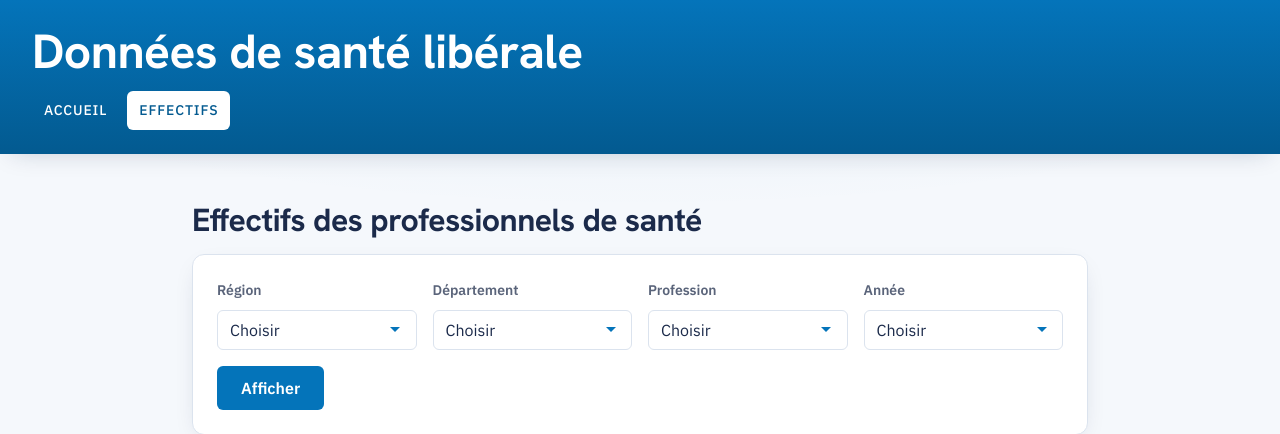
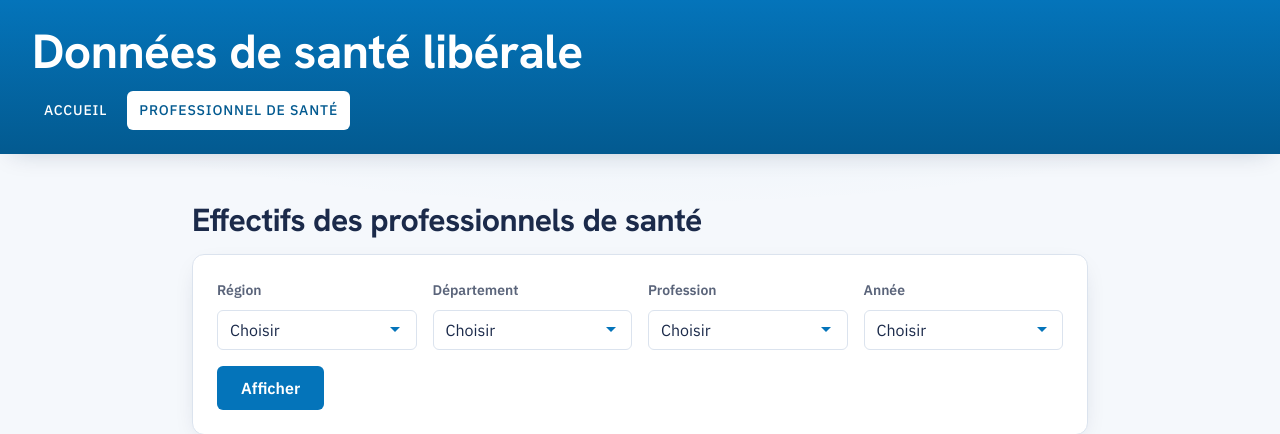
Before and after one commit to AP-upec/SAE2.01, a Flask app: page /effectifs in a window 1280 px wide. Shown: the top 434 px of the page. Run offline with Flask 3, Linux system fonts and the light colour scheme; data that the repository does not hold is empty.

Commit message:
changement_nom_effectifs

```diff
--- a/templates/base.html
+++ b/templates/base.html
@@ -14,7 +14,7 @@
             <h1>Données de santé libérale</h1>
             <nav>
                 <a href="{{ url_for('accueil.index') }}" class="{{ 'actif' if request.endpoint == 'accueil.index' }}">Accueil</a>
-                <a href="{{ url_for('effectifs.afficher') }}" class="{{ 'actif' if request.endpoint == 'effectifs.afficher' }}">Effectifs</a>
+                <a href="{{ url_for('effectifs.afficher') }}" class="{{ 'actif' if request.endpoint == 'effectifs.afficher' }}">professionnel de santé</a>
             </nav>
         </header>
         <main>
```
